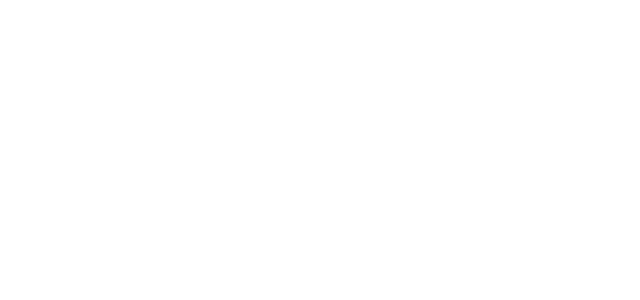
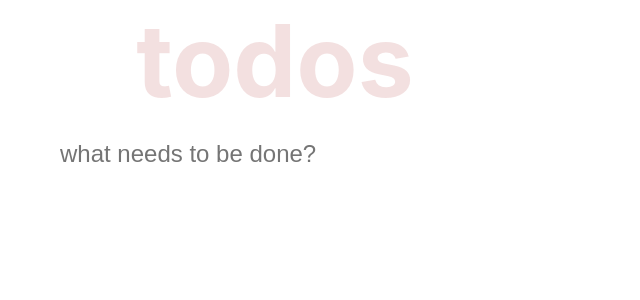
Before and after one commit to Edward-1020/react-pwa, a React app: page / in a window 1280 px wide. Shown: the top 300 px of the page, without its empty margins (0-640 px from the left). Built offline with nearby package versions, Linux system fonts and the light colour scheme.

Commit message:
feat: todoItem

```diff
--- a/src/App.css
+++ b/src/App.css
@@ -1,4 +1,65 @@
 .todo-list {
   width: 550px;
   height: 300px auto;
+  background: #fff;
 }
+
+.control h1 {
+  width: 100%;
+  font-size: 100px;
+  text-align: center;
+  margin: 0;
+  color: rgba(175, 47, 47, 0.15);
+}
+
+.control .new-todo {
+  padding: 16px 16px 16px 60px;
+  border: 0;
+  outline: none;
+  font-size: 24px;
+  width: 100%;
+  line-height: 1.4;
+}
+
+.todos {
+  margin: 0;
+  padding: 0;
+  list-style: none;
+}
+
+.todo-item {
+  margin: 0;
+  padding: 0;
+  list-style: none;
+  font-size: 24px;
+  display: flex;
+  align-items: center;
+}
+
+.todo-item input {
+  display: block;
+  width: 20px;
+  height: 20px;
+  margin: 0 20px;
+}
+
+.todo-item label {
+  flex: 1;
+  padding: 15px 15px 15px 0;
+  line-height: 1.2;
+  display: block;
+}
+
+.todo-item .complete {
+  text-decoration: line-through;
+}
+
+.todo-item button {
+  border: 0;
+  outline: 0;
+  display: bloc k;
+  width: 40px;
+  text-align: center;
+  font-size: 30px;
+  color: #cc9a9a;
+}
--- a/src/App.jsx
+++ b/src/App.jsx
@@ -9,26 +9,109 @@
 
 import './App.css';
 
-function Control () {
-  return <div></div>
+let idSeq = Date.now();
+
+function Control ({
+  addTodo
+}) {
+  const inputRef = useRef();
+
+  const onSubmit = (e) => {
+    e.preventDefault();
+    const newText = inputRef.current.value.trim();
+
+    if (newText.length === 0) {
+      return;
+    }
+
+    addTodo({
+      id: ++idSeq,
+      text: newText,
+      complete: false
+    });
+
+    inputRef.current.value = '';
+  }
+
+  return (
+    <div className="control">
+      <h1>
+        todos
+      </h1>
+      <form onSubmit={onSubmit}>
+        <input
+          type="text"
+          ref={inputRef}
+          className="new-todo"
+          placeholder="what needs to be done?"/>
+      </form>
+    </div>
+  )
 }
 
-function Todos () {
-  return <div></div>
+function TodoItem (props) {
+  const {
+    todo: {
+      id,
+      text,
+      complete
+    },
+    toggleTodo,
+    removeTodo
+  } = props;
+
+  const onChange = () => {
+    toggleTodo(id);
+  };
+  const onRemove = () => {
+    removeTodo(id);
+  };
+
+  return (
+    <li className="todo-item">
+      <input
+        type="checkbox"
+        onChange={onChange}
+        checked={complete}/>
+      <label className={complete ? 'complete' : ''}>{text}</label>
+      <button onClick={onRemove}>&#xd7;</button>
+    </li>
+  );
+}
+
+function Todos ({
+  todos,
+  toggleTodo,
+  removeTodo
+}) {
+  return (
+    <ul>
+      {
+        todos.map(todo => {
+          return <TodoItem
+            key={todo.id}
+            todo={todo}
+            toggleTodo={toggleTodo}
+            removeTodo={removeTodo}
+          />
+        })
+      }
+    </ul>
+  )
 }
 
 function TodoList () {
   const [todos, setTodos] = useState([]);
 
-  const addTodo = (todo) => {
+  const addTodo = useCallback((todo) => {
     setTodos(todos => [...todos, todo])
-  };
+  }, []);
 
-  const removeTodo = (id) => {
+  const removeTodo = useCallback((id) => {
     setTodos(todos => todos.filter(todo => todo.id !== id))
-  };
+  }, []);
 
-  const toggleTodo = (id) => {
+  const toggleTodo = useCallback((id) => {
     setTodos(todos => todos.map(todo => {
       return todo.id === id
         ? {
@@ -37,12 +120,15 @@
         }
         : todo;
     }))
-  };
+  }, []);
 
   return (
     <div className="todo-list">
       <Control addTodo={addTodo}/>
-      <Todos removeTodo={removeTodo} toggleTodo={toggleTodo}/>
+      <Todos
+        removeTodo={removeTodo}
+        toggleTodo={toggleTodo}
+        todos={todos}/>
     </div>
   );
 }
```
